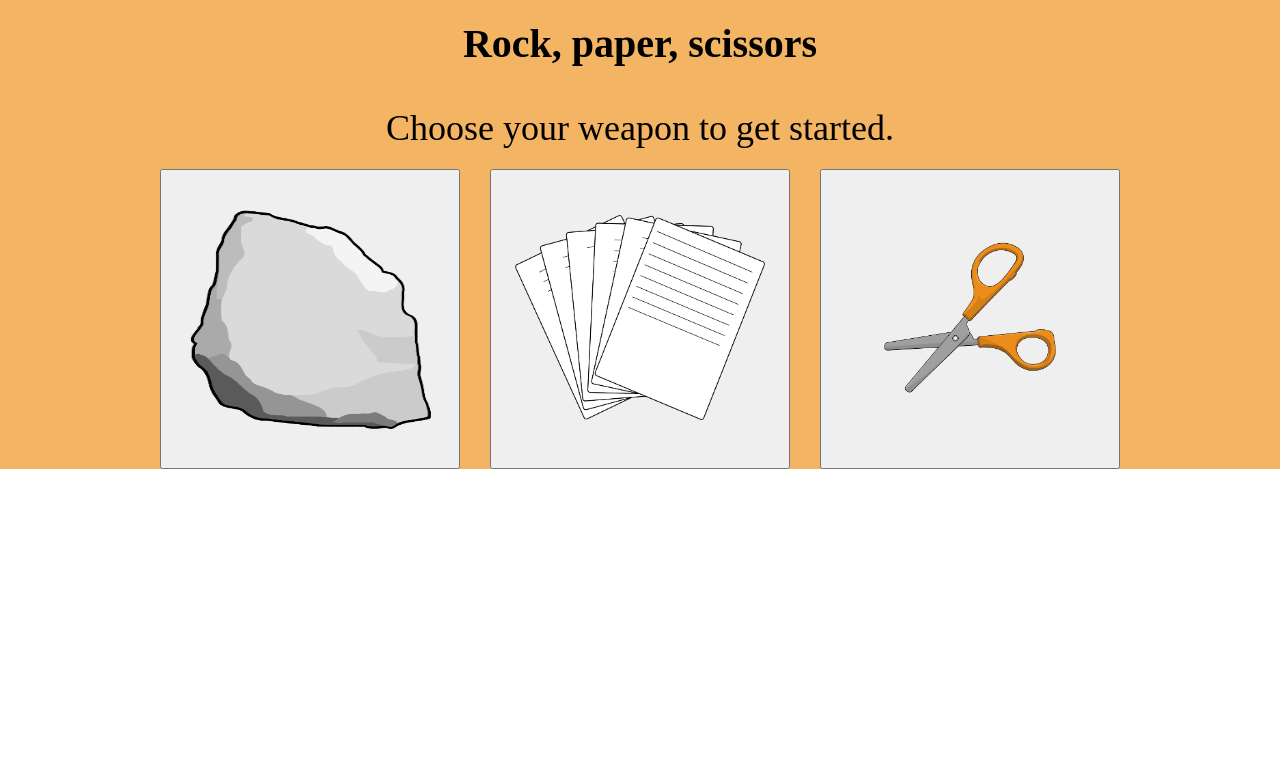
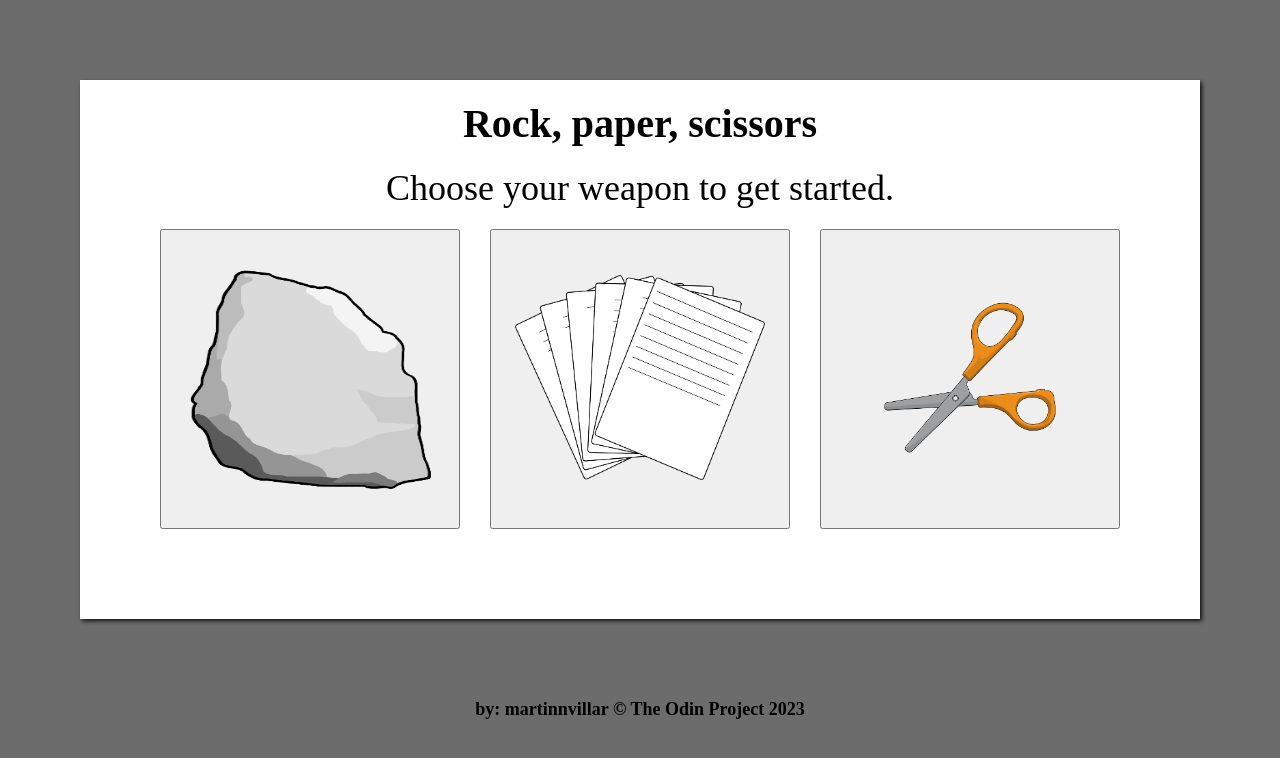
Before and after one commit to martinnvillar/odin-rock-paper-scissors, a plain HTML site: page index.html in a window 1280 px wide. Drawn offline with Linux system fonts and the light colour scheme.

Commit message:
add some css changes

```diff
--- a/index.html
+++ b/index.html
@@ -38,5 +38,8 @@
 
     </div>
 
+    <footer>
+        by: martinnvillar © The Odin Project 2023
+    </footer>
 </body>
 </html>
--- a/main.js
+++ b/main.js
@@ -31,8 +31,9 @@ const LOSE = 2;
 function play(userChoice) {
     const getCompChoice = Math.floor(Math.random() * 3);
 
-    console.log(getCompChoice);
+}
 
+function getResult (userChoice, getCompChoice) {
     if (userChoice === getCompChoice) {
         return TIE;
 
--- a/style.css
+++ b/style.css
@@ -4,19 +4,30 @@
     box-sizing: border-box;
 }
 
-.container {
-    margin: 0 auto;
-    max-height: 745px;
-    background-color: rgb(243, 181, 99);
-    display: flex;
-    flex-direction: column;
-    justify-content: space-around;
+body {
+    background-color: rgba(34, 34, 34, 0.663);
+}
+
+footer {
+    text-align: center;
+    font-size: 18px;
+    font-weight: bold;
 }
 
 h1 {
     text-align: center;
     font-size: 40px;
-    padding: 20px;
+    padding-top: 20px;
+}
+
+.container {
+    margin: 80px;
+    box-shadow: 2px 2px 4px #121212;
+    background-color: rgb(255, 255, 255);
+    padding-bottom: 90px;
+    display: flex;
+    flex-direction: column;
+    justify-content: space-around;
 }
 
 .choose-text {
```
